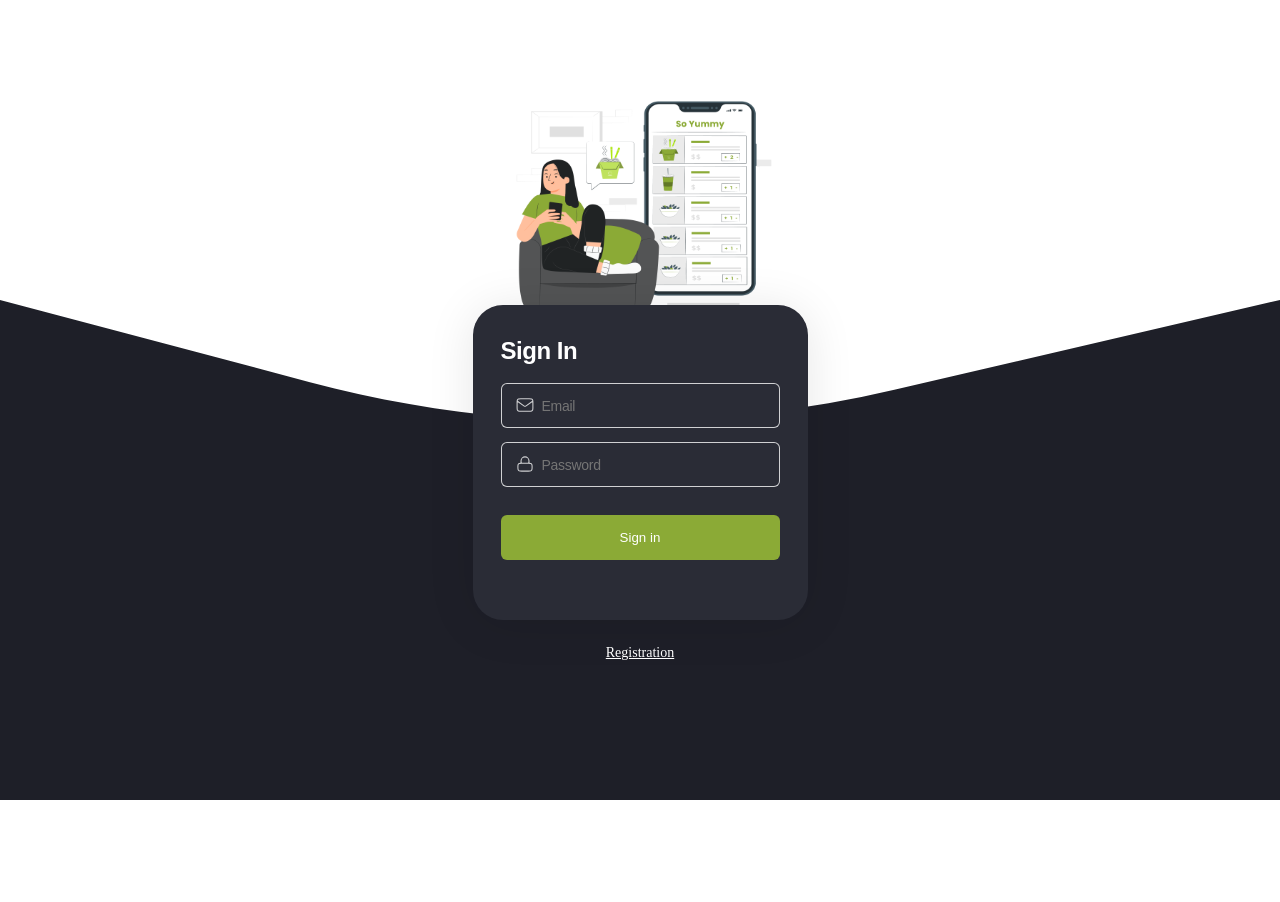
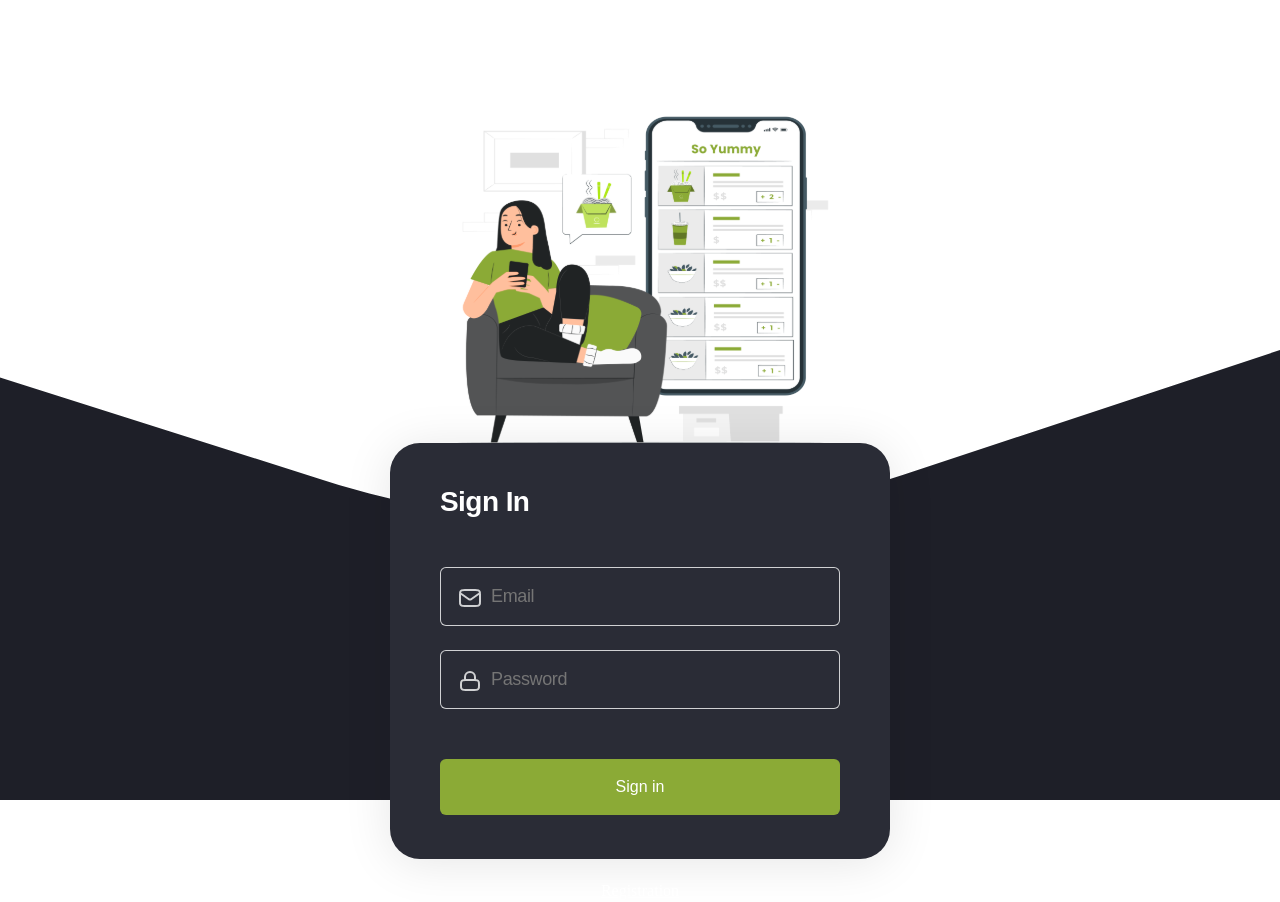
Before and after one commit to martadomzalska/so-yummy, a React (Create React App) app: page /so-yummy-cookbook/signin in a window 1280 px wide. Before the commit the page ends 800 px from the top, so only its background shows below. Built offline with nearby package versions, Linux system fonts and the light colour scheme; the HTML template or start-up script is replaced by a standard one.

Commit message:
updated SignIn Page and styles

```diff
--- a/src/pages/SignInPage/SignIn.module.css
+++ b/src/pages/SignInPage/SignIn.module.css
@@ -43,8 +43,6 @@
   left: 14px;
   top: 37%;
   transform: translateY(-50%);
-  width: 20px;
-  height: 20px;
 }
 
 .input {
@@ -65,24 +63,6 @@
   border-radius: 6px;
   margin-bottom: 14px;
 }
-/* .input {
-  box-sizing: border-box;
-  width: 279px;
-  height: 45px;
-  background: #2a2c36;
-  font-family: "Poppins", sans-serif;
-  font-style: normal;
-  font-weight: 400;
-  font-size: 14px;
-  line-height: 21px;
-  letter-spacing: -0.02em;
-  color: #fafafa;
-  opacity: 0.8;
-  padding-left: 14px;
-  border: 1px solid rgba(250, 250, 250, 0.8);
-  border-radius: 6px;
-  margin-bottom: 14px;
-} */
 
 .button {
   display: flex;
@@ -112,3 +92,54 @@
   display: flex;
   justify-content: center;
 }
+
+@media (min-width: 768px) {
+  .container {
+    background-image: url(../../images/RegisterPage/background-tablet.svg);
+    background-position-y: 350px;
+  }
+  .form {
+    top: -12px;
+    width: 500px;
+    height: 419px;
+    padding-left: 50px;
+  }
+  .label {
+    font-size: 28px;
+    line-height: 30px;
+    margin-top: 44px;
+    margin-bottom: 50px;
+  }
+  .inputContainer {
+    width: 400px;
+  }
+  .iconInside {
+    left: 18px;
+  }
+
+  .input {
+    width: 400px;
+    height: 59px;
+    font-size: 18px;
+    line-height: 27px;
+    padding-left: 50px;
+    margin-bottom: 24px;
+  }
+
+  .button {
+    width: 400px;
+    height: 56px;
+    font-size: 16px;
+    line-height: 18px;
+    margin-top: 26px;
+    margin-bottom: 44px;
+  }
+  .link {
+    font-size: 16px;
+    line-height: 24px;
+    margin-top: 18px;
+  }
+  .picture {
+    margin-top: 96px;
+  }
+}
--- a/src/pages/SignInPage/SignInPage.js
+++ b/src/pages/SignInPage/SignInPage.js
@@ -1,14 +1,22 @@
 import { Link } from "react-router-dom";
+import { useMediaQuery } from "react-responsive";
 import { ReactComponent as PictureMobile } from "../../images/RegisterPage/picture-mobile.svg";
-import { ReactComponent as EmailIcon } from "../../images/RegisterPage/emailIcon.svg";
-import { ReactComponent as PasswordIcon } from "../../images/RegisterPage/passwordIcon.svg";
+import { ReactComponent as PictureTablet } from "../../images/RegisterPage/picture-tablet.svg";
+import { ReactComponent as EmailIconMobile } from "../../images/RegisterPage/emailIcon.svg";
+import { ReactComponent as EmailIconTablet } from "../../images/RegisterPage/emailInput-tablet.svg";
+import { ReactComponent as PasswordIconMobile } from "../../images/RegisterPage/passwordIcon.svg";
+import { ReactComponent as PasswordIconTablet } from "../../images/RegisterPage/passwordInput-tablet.svg";
 import css from "./SignIn.module.css";
 
 function SignInPage() {
+  const isMobile = useMediaQuery({ query: "(max-width: 767px)" });
+  const Picture = isMobile ? PictureMobile : PictureTablet;
+  const EmailIcon = isMobile ? EmailIconMobile : EmailIconTablet;
+  const PasswordIcon = isMobile ? PasswordIconMobile : PasswordIconTablet;
   return (
     <div className={css.container}>
       <div className={css.picture}>
-        <PictureMobile />
+        <Picture />
       </div>
       <form className={css.form}>
         <label className={css.label}>Sign In</label>
```
